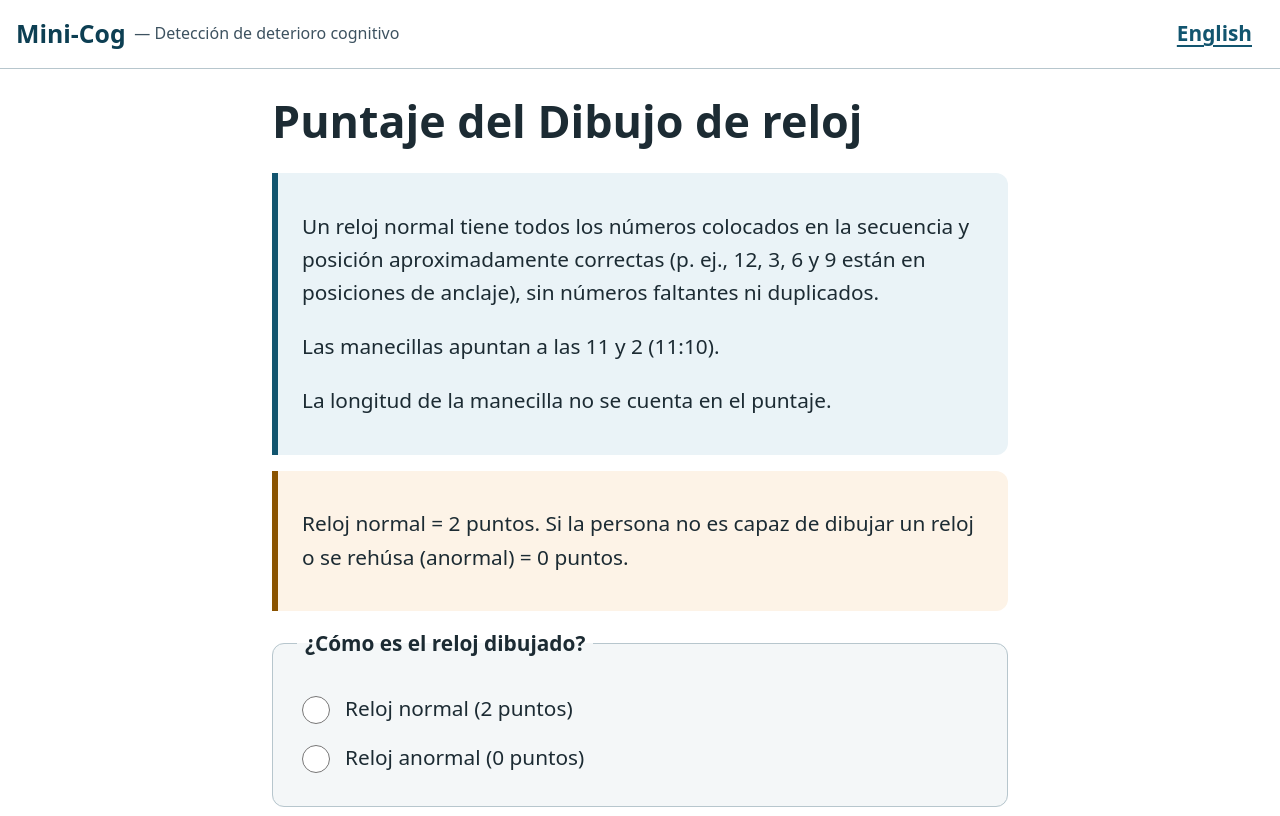
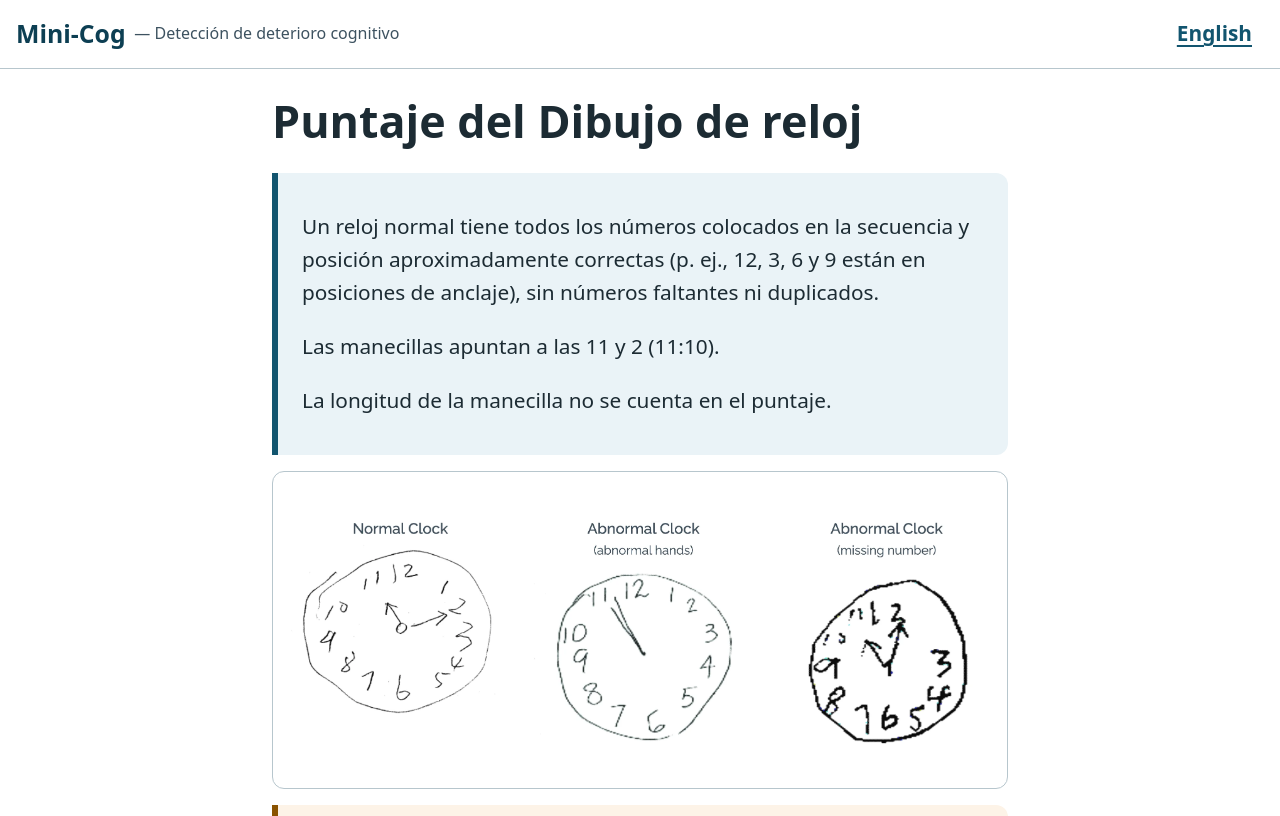
Before and after one commit to jualon92/minicog-ssg, an Angular app: page /es/puntaje-reloj in a window 1280 px wide. Shown: the top 816 px of the page. Built offline with nearby package versions, Linux system fonts and the light colour scheme.

Commit message:
feat: add clock drawing examples image to the scoring step

```diff
--- a/src/app/core/i18n/translations.ts
+++ b/src/app/core/i18n/translations.ts
@@ -88,6 +88,7 @@ export interface Translation {
     correctClock: string;
     correctHands: string;
     handInfo: string;
+    exampleAlt: string;
     legend: string;
     normalOption: string;
     abnormalOption: string;
@@ -233,6 +234,8 @@ const es: Translation = {
       'Un reloj normal tiene todos los números colocados en la secuencia y posición aproximadamente correctas (p. ej., 12, 3, 6 y 9 están en posiciones de anclaje), sin números faltantes ni duplicados.',
     correctHands: 'Las manecillas apuntan a las 11 y 2 (11:10).',
     handInfo: 'La longitud de la manecilla no se cuenta en el puntaje.',
+    exampleAlt:
+      'Ejemplos de relojes dibujados a mano. Reloj normal: los doce números en orden y las manecillas marcando las 11:10. Reloj anormal: las manecillas apuntan a una hora incorrecta. Reloj anormal: falta un número.',
     legend: '¿Cómo es el reloj dibujado?',
     normalOption: 'Reloj normal (2 puntos)',
     abnormalOption: 'Reloj anormal (0 puntos)',
@@ -415,6 +418,8 @@ const en: Translation = {
       'A normal clock has all numbers placed in the correct sequence and approximately correct position (e.g., 12, 3, 6 and 9 are in anchor positions) with no missing or duplicate numbers.',
     correctHands: 'Hands are pointing to the 11 and 2 (11:10).',
     handInfo: 'Hand length is not scored.',
+    exampleAlt:
+      'Examples of hand-drawn clocks. Normal clock: all twelve numbers in order and the hands pointing to 11:10. Abnormal clock: the hands point to a wrong time. Abnormal clock: a number is missing.',
     legend: 'How does the drawn clock look?',
     normalOption: 'Normal clock (2 points)',
     abnormalOption: 'Abnormal clock (0 points)',
--- a/src/app/pages/clock-scoring.html
+++ b/src/app/pages/clock-scoring.html
@@ -6,6 +6,15 @@
     <p>{{ t().clockScoring.correctHands }}</p>
     <p>{{ t().clockScoring.handInfo }}</p>
   </div>
+
+  <img
+    class="clock-examples"
+    ngSrc="images/mini-cog-example.webp"
+    width="2261"
+    height="931"
+    [alt]="t().clockScoring.exampleAlt"
+    priority
+  />
 
   <div class="callout callout--warn">
     <p>{{ t().clockScoring.scoreBasis }}</p>
--- a/src/app/pages/clock-scoring.scss
+++ b/src/app/pages/clock-scoring.scss
@@ -1 +1,13 @@
 // Estilos propios de ClockScoringPage. Los estilos compartidos viven en src/styles.scss.
+
+// La imagen trae fondo blanco propio; el borde la separa del fondo de página.
+.clock-examples {
+  display: block;
+  max-width: 100%;
+  height: auto;
+  margin-block: var(--space-3);
+  padding: var(--space-2);
+  background: #fff;
+  border: 1px solid var(--color-border);
+  border-radius: var(--radius);
+}
--- a/src/app/pages/clock-scoring.ts
+++ b/src/app/pages/clock-scoring.ts
@@ -1,3 +1,4 @@
+import { NgOptimizedImage } from '@angular/common';
 import { ChangeDetectionStrategy, Component, computed, inject, input } from '@angular/core';
 import { RouterLink } from '@angular/router';
 import { Lang, pageUrl } from '../core/i18n/language';
@@ -6,7 +7,7 @@ import { TestState } from '../core/test-state';
 
 @Component({
   selector: 'app-clock-scoring',
-  imports: [RouterLink],
+  imports: [RouterLink, NgOptimizedImage],
   changeDetection: ChangeDetectionStrategy.OnPush,
   templateUrl: './clock-scoring.html',
   styleUrl: './clock-scoring.scss',
```
Also changed, not shown: public/images/mini-cog-example.webp (added).
